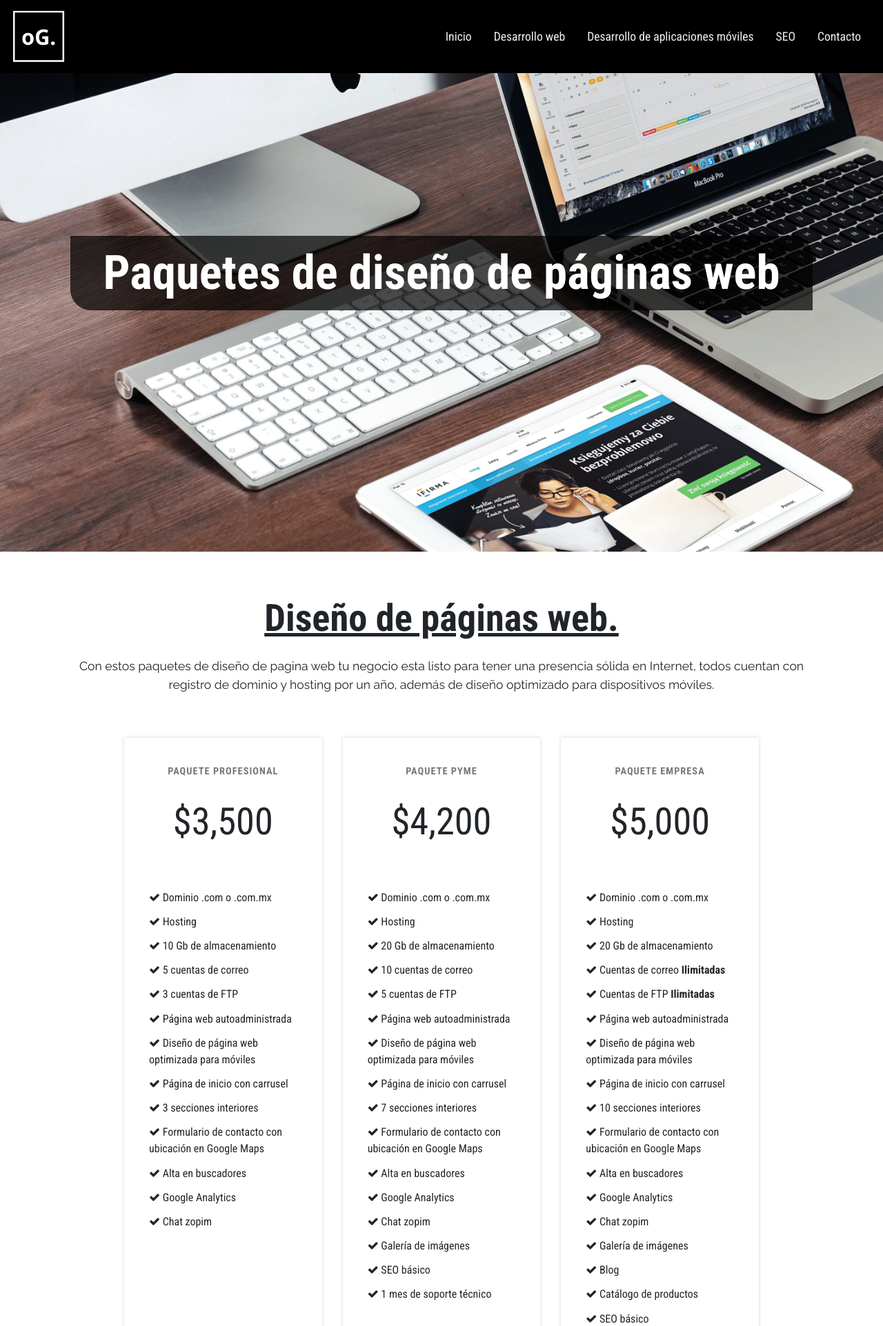
After one commit to edyerena086/portfolio, a PHP site: page /diseno-paginas-web.php in a window 1280 px wide. The commit adds this page. Shown: the top 1923 px of the page at 69% size. Run offline with PHP 8.4, Linux system fonts and the light colour scheme; some libraries are stand-ins or nearby versions.

Commit message:
Creation of diseño de paginas web paquetes section

```diff
--- a/assets/css/main.css
+++ b/assets/css/main.css
@@ -227,6 +227,45 @@ header {
 
 /**
  * -----------------------------------------------------
+ *  Paquetes web
+ * -----------------------------------------------------
+ *
+ */
+.princing-card {
+	background-color: #fff!important;
+}
+.package-title {
+	text-transform: uppercase;
+	font-weight: 700;
+	letter-spacing: 1px;
+	color: #797979;
+	font-size: .9rem;
+}
+.package-price {
+	margin-top: 1.5rem;
+	margin-bottom: 2rem;
+	font-size: 3.4rem;
+}
+.package-list {
+	list-style-type: none;
+	padding-left: 1rem;
+}
+.package-list li {
+	padding-bottom: .7rem;
+}
+.princing-card .card-body {
+	min-height: 1050px;
+}
+.div-btn-cotizar-wrapper {
+	width: 100%;
+}
+.div-btn-cotizar {
+	position: absolute;
+	bottom: 1rem;
+}
+
+/**
+ * -----------------------------------------------------
  *  FOOTER
  * -----------------------------------------------------
  *
--- /dev/null
+++ b/diseno-paginas-web.php
@@ -0,0 +1,414 @@
+<!doctype html>
+<html lang="es">
+<head>
+	<!-- Analitycs -->
+	<?php include_once "partials/analytics.php"; ?>
+
+	<meta charset="utf-8">
+    <meta name="viewport" content="width=device-width, initial-scale=1, shrink-to-fit=no">
+
+    <link rel="shortcut icon" type="image/png" href="assets/images/favicon.png"/>
+
+    <link rel="stylesheet" href="https://stackpath.bootstrapcdn.com/bootstrap/4.1.3/css/bootstrap.min.css" integrity="sha384-MCw98/SFnGE8fJT3GXwEOngsV7Zt27NXFoaoApmYm81iuXoPkFOJwJ8ERdknLPMO" crossorigin="anonymous">
+
+    <!-- COMMON CSS -->
+    <?php include_once('partials/css.php'); ?>
+
+	<!-- Page CSS -->
+	<link rel="stylesheet" href="assets/plugins/owlcarousel/css/owl.carousel.min.css" />
+	<link rel="stylesheet" href="https://cdnjs.cloudflare.com/ajax/libs/font-awesome/4.7.0/css/font-awesome.min.css">
+    <link rel="stylesheet" href="assets/css/main.css" />
+
+    <!-- page title -->
+    <title>
+    	Diseño de páginas web en Monterrey - Omar Gonzalez
+    </title>
+</head>
+
+<body>
+	<div class="preloader d-flex align-items-center justify-content-center">
+		<img src="assets/images/loader.svg" alt=""><br/><p>Cargando...</p>
+	</div>
+
+	<div class="main-wrappers">
+		<!-- Header -->
+		<?php include_once('partials/header.php'); ?>
+
+		<!-- Slider -->
+		<div class="container-fluid">
+			<div class="row slider slider-desarrollo-web">
+				<div class="col-xl-12 justify-content-center d-flex align-items-center">
+					<h1>
+						Paquetes de diseño de páginas web
+					</h1>
+				</div>
+			</div>
+		</div>
+
+		<!-- Web site development -->
+		<section class="desarrollo-de-sitios-web">
+			<div class="container">
+				<div class="row">
+					<div class="col-xl-12 text-center">
+						<h2>
+							Diseño de páginas web.
+						</h2>
+
+						<p class="section-slogan">
+							Con estos paquetes de diseño de pagina web tu negocio esta listo para tener una presencia sólida en Internet, todos cuentan con registro de dominio y hosting por un año, además de diseño optimizado para dispositivos móviles.
+						</p>
+					</div>
+				</div>
+
+				<!-- Description -->
+				<div class="row descripcion-desarrollo-de-sitios-web">
+					<div class="col-xl-10 offset-xl-1">
+						<div class="row pricing">
+							<!-- Professional package -->
+							<div class="col-xl-4">
+								<div class="princing-card">
+									<div class="card-body d-flex flex-column">
+										<h4 class="package-title text-center">Paquete Profesional</h4>
+										<h5 class="package-price text-center">$3,500</h5>
+										<hr/>
+										<ul class="package-list">
+											<li>
+												<i class="fa fa-check"></i> Dominio .com o .com.mx
+											</li>
+
+											<li>
+												<i class="fa fa-check"></i> Hosting
+											</li>
+
+											<li>
+												<i class="fa fa-check"></i> 10 Gb de almacenamiento
+											</li>
+
+											<li>
+												<i class="fa fa-check"></i> 5 cuentas de correo
+											</li>
+
+											<li>
+												<i class="fa fa-check"></i> 3 cuentas de FTP
+											</li>
+
+											<li>
+												<i class="fa fa-check"></i> Página web autoadministrada
+											</li>
+
+											<li>
+												<i class="fa fa-check"></i> Diseño de página web optimizada para móviles
+											</li>
+
+											<li>
+												<i class="fa fa-check"></i> Página de inicio con carrusel
+											</li>
+
+											<li>
+												<i class="fa fa-check"></i> 3 secciones interiores
+											</li>
+
+											<li>
+												<i class="fa fa-check"></i> Formulario de contacto con ubicación en Google Maps
+											</li>
+
+											<li>
+												<i class="fa fa-check"></i> Alta en buscadores
+											</li>
+
+											<li>
+												<i class="fa fa-check"></i> Google Analytics
+											</li>
+
+											<li>
+												<i class="fa fa-check"></i> Chat zopim
+											</li>
+										</ul>
+
+										<a href="#contacto" class="btn mt-auto card-btn-link">Contáctame</a>
+									</div>
+								</div>
+							</div>
+
+							<!-- PyME package -->
+							<div class="col-xl-4">
+								<div class="princing-card">
+									<div class="card-body d-flex flex-column">
+										<h4 class="package-title text-center">Paquete PyME</h4>
+										<h5 class="package-price text-center">$4,200</h5>
+										<hr/>
+										<ul class="package-list">
+											<li>
+												<i class="fa fa-check"></i> Dominio .com o .com.mx
+											</li>
+
+											<li>
+												<i class="fa fa-check"></i> Hosting
+											</li>
+
+											<li>
+												<i class="fa fa-check"></i> 20 Gb de almacenamiento
+											</li>
+
+											<li>
+												<i class="fa fa-check"></i> 10 cuentas de correo
+											</li>
+
+											<li>
+												<i class="fa fa-check"></i> 5 cuentas de FTP
+											</li>
+
+											<li>
+												<i class="fa fa-check"></i> Página web autoadministrada
+											</li>
+
+											<li>
+												<i class="fa fa-check"></i> Diseño de página web optimizada para móviles
+											</li>
+
+											<li>
+												<i class="fa fa-check"></i> Página de inicio con carrusel
+											</li>
+
+											<li>
+												<i class="fa fa-check"></i> 7 secciones interiores
+											</li>
+
+											<li>
+												<i class="fa fa-check"></i> Formulario de contacto con ubicación en Google Maps
+											</li>
+
+											<li>
+												<i class="fa fa-check"></i> Alta en buscadores
+											</li>
+
+											<li>
+												<i class="fa fa-check"></i> Google Analytics
+											</li>
+
+											<li>
+												<i class="fa fa-check"></i> Chat zopim
+											</li>
+
+											<li>
+												<i class="fa fa-check"></i> Galería de imágenes
+											</li>
+
+											<li>
+												<i class="fa fa-check"></i> SEO básico
+											</li>
+
+											<li>
+												<i class="fa fa-check"></i> 1 mes de soporte técnico
+											</li>
+										</ul>
+
+										<a href="#contacto" class="btn mt-auto card-btn-link">Contáctame</a>
+									</div>
+								</div>
+							</div>
+
+							<!-- Company package -->
+							<div class="col-xl-4">
+								<div class="princing-card">
+									<div class="card-body d-flex flex-column">
+										<h4 class="package-title text-center">Paquete Empresa</h4>
+										<h5 class="package-price text-center">$5,000</h5>
+										<hr/>
+										<ul class="package-list">
+											<li>
+												<i class="fa fa-check"></i> Dominio .com o .com.mx
+											</li>
+
+											<li>
+												<i class="fa fa-check"></i> Hosting
+											</li>
+
+											<li>
+												<i class="fa fa-check"></i> 20 Gb de almacenamiento
+											</li>
+
+											<li>
+												<i class="fa fa-check"></i> Cuentas de correo <strong>Ilimitadas</strong>
+											</li>
+
+											<li>
+												<i class="fa fa-check"></i> Cuentas de FTP <strong>Ilimitadas</strong>
+											</li>
+
+											<li>
+												<i class="fa fa-check"></i> Página web autoadministrada
+											</li>
+
+											<li>
+												<i class="fa fa-check"></i> Diseño de página web optimizada para móviles
+											</li>
+
+											<li>
+												<i class="fa fa-check"></i> Página de inicio con carrusel
+											</li>
+
+											<li>
+												<i class="fa fa-check"></i> 10 secciones interiores
+											</li>
+
+											<li>
+												<i class="fa fa-check"></i> Formulario de contacto con ubicación en Google Maps
+											</li>
+
+											<li>
+												<i class="fa fa-check"></i> Alta en buscadores
+											</li>
+
+											<li>
+												<i class="fa fa-check"></i> Google Analytics
+											</li>
+
+											<li>
+												<i class="fa fa-check"></i> Chat zopim
+											</li>
+
+											<li>
+												<i class="fa fa-check"></i> Galería de imágenes
+											</li>
+
+											<li>
+												<i class="fa fa-check"></i> Blog
+											</li>
+
+											<li>
+												<i class="fa fa-check"></i> Catálogo de productos
+											</li>
+
+											<li>
+												<i class="fa fa-check"></i> SEO básico
+											</li>
+
+											<li>
+												<i class="fa fa-check"></i> 2 mes de soporte técnico
+											</li>
+										</ul>
+
+										<a href="#contacto" class="btn mt-auto card-btn-link">Contáctame</a>
+									</div>
+								</div>
+							</div>
+						</div>
+					</div>
+				</div>
+			</div>
+
+			<!-- Process -->
+			<div class="proceso-desarrollo-de-sitios-web">
+				<div class="container">
+					<div class="row">
+						<div class="col-xl-12 text-center">
+							<h2>
+								Proceso de desarrollo.
+							</h2>
+						</div>
+					</div>
+
+					<div class="row">
+						<div class="col-xl-3">
+							<div class="card inner-card">
+								<div class="card-body">
+									<img class="mx-auto d-block" src="assets/images/desarrollo-web/conocer-tu-marca.png" alt="Card image cap">
+
+									<h4 class="card-title text-center">
+										Conocer<br/>tu marca.
+									</h4>
+
+									<p class="card-text">
+										Entender tu marca y tu mercado meta es el primer paso para un proyecto exitoso, antes de escribir líneas de código, conoceré tu empresa y/o negocio así como tu plan de marketing.
+									</p>
+								</div>
+							</div>
+						</div>
+
+						<div class="col-xl-3">
+							<div class="card inner-card">
+								<div class="card-body">
+									<img class="mx-auto d-block" src="assets/images/desarrollo-web/estructura-de-sitio.png" alt="Card image cap">
+
+									<h4 class="card-title text-center">
+										Estructura de tu sitio.
+									</h4>
+
+									<p class="card-text">
+										Una vez definidos los objetivos del  sitio web, se creará la mejor estructura posible para cumplir con dichos objetivos.
+									</p>
+								</div>
+							</div>
+						</div>
+
+						<div class="col-xl-3">
+							<div class="card inner-card">
+								<div class="card-body">
+									<img class="mx-auto d-block" src="assets/images/desarrollo-web/contenido.png" alt="Card image cap">
+
+									<h4 class="card-title text-center">
+										Generación de contenido.
+									</h4>
+
+									<p class="card-text">
+										Los contenidos de tu sitio web deben orientarse a tu mercado meta y a tus objetivos de marketing, así como seguir la mejor estrategia de de posicionamiento inicial en buscadores.
+									</p>
+								</div>
+							</div>
+						</div>
+
+						<div class="col-xl-3">
+							<div class="card inner-card">
+								<div class="card-body">
+									<img class="mx-auto d-block" src="assets/images/desarrollo-web/desarrollo-de-sitio-web.png" alt="Card image cap">
+
+									<h4 class="card-title text-center">
+										Desarrollo de tu sitio web.
+									</h4>
+
+									<p class="card-text">
+										Empleando las tecnologías más actuales (HTML 5, CSS 3.0)  desarrollaré tu sitio web tomando en cuenta las resoluciones más empleadas, así como cuidando cada detalle de perfomance y de diseño.
+									</p>
+								</div>
+							</div>
+						</div>
+					</div>
+				</div>
+			</div>
+
+			<!-- Portfolio -->
+			<div class="desarrollo-web-portafolio">
+				<div class="container">
+					<div class="row">
+						<div class="col-xl-12 text-center">
+							<h2>
+								Portafolio desarrollo de sitios web
+							</h2>
+						</div>
+					</div>
+				</div>
+
+				<div class="owl-carousel owl-theme bg-black">
+					<img src="assets/images/desarrollo-web/portafolio01.png" alt="">
+					<img src="assets/images/desarrollo-web/portafolio02.jpg" alt="">
+					<img src="assets/images/desarrollo-web/portafolio03.jpg" alt="">
+					<img src="assets/images/desarrollo-web/portafolio04.jpg" alt="">
+					<img src="assets/images/desarrollo-web/portafolio05.jpg" alt="">
+					<img src="assets/images/desarrollo-web/portafolio06.jpg" alt="">
+					<img src="assets/images/desarrollo-web/portafolio07.jpg" alt="">
+					<img src="assets/images/desarrollo-web/portafolio08.jpg" alt="">
+				</div>
+			</div>
+		</section>
+
+		<!-- Footer -->
+		<?php include_once('partials/footer.php'); ?>
+	</div>
+
+	<!-- COMMON Javascript -->
+  	<?php include_once('partials/js.php'); ?>
+  	<script src="assets/plugins/owlcarousel/owl.carousel.min.js"></script>
+  	<script src="assets/js/desarrollo-web.js"></script>
+</body>
+</html>
```
Also changed, not shown: index.php (+1 -18 lines), production/index.min.php (added, +1 -0 lines).
